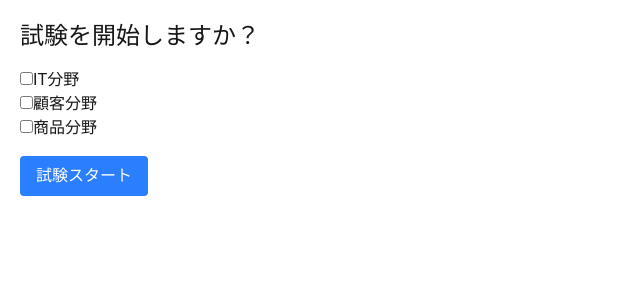
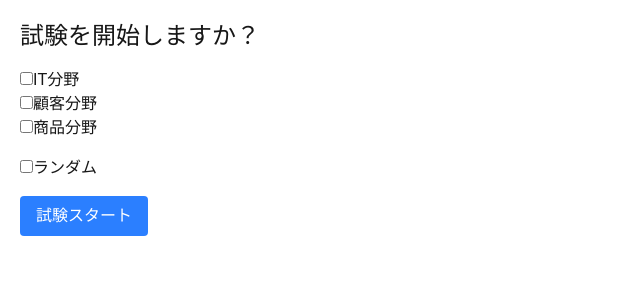
Before and after one commit to hhhtak/next-multiple-choice-questions, a Next.js app: page / in a window 1280 px wide. Shown: the top 300 px of the page, without its empty margins (0-640 px from the left). Built offline with nearby package versions, Linux system fonts and the light colour scheme.

Commit message:
ランダムボタン設置

```diff
--- a/src/app/page.tsx
+++ b/src/app/page.tsx
@@ -8,11 +8,22 @@ import { useEffect, useState } from "react";
 
 type Field = "it" | "customer" | "product";
 
+// Helper function to shuffle an array
+function shuffleArray<T>(array: T[]): T[] {
+  const shuffled = [...array];
+  for (let i = shuffled.length - 1; i > 0; i--) {
+    const j = Math.floor(Math.random() * (i + 1));
+    [shuffled[i], shuffled[j]] = [shuffled[j], shuffled[i]];
+  }
+  return shuffled;
+}
+
 const StartScreen = () => {
   const setQuestionData = useSetAtom(questionDataAtom);
   const setCurrentIndex = useSetAtom(currentIndexAtom);
   const [loading, setLoading] = useState(true);
-  const [selectedFields, setSelectedFields] = useState<Field[]>([]); // 選択された分野を保持
+  const [selectedFields, setSelectedFields] = useState<Field[]>([]);
+  const [isRandom, setIsRandom] = useState(false);
   const router = useRouter();
 
   const handleFieldChange = (field: Field) => {
@@ -21,11 +32,15 @@ const StartScreen = () => {
     );
   };
 
+  const handleRandomChange = () => {
+    setIsRandom((prev) => !prev);
+  };
+
   useEffect(() => {
     const fetchCsv = async () => {
       if (selectedFields.length === 0) {
         setLoading(false);
-        return; // 選択されていない場合は読み込まない
+        return;
       }
 
       setLoading(true);
@@ -37,19 +52,24 @@ const StartScreen = () => {
 
       try {
         const csvDataArrays = await Promise.all(csvPromises);
-        const combinedData = csvDataArrays.flat(); // 複数のCSVデータを結合
+        let combinedData = csvDataArrays.flat();
+
+        // isRandom が変更された場合もシャッフルする
+        if (isRandom) {
+          combinedData = shuffleArray(combinedData);
+        }
+
         setQuestionData(combinedData);
         setCurrentIndex(0);
       } catch (error) {
         console.error("CSVファイルの読み込みに失敗しました:", error);
-        // エラー処理を追加
       } finally {
         setLoading(false);
       }
     };
 
     fetchCsv();
-  }, [selectedFields, setQuestionData, setCurrentIndex]);
+  }, [selectedFields, setQuestionData, setCurrentIndex, isRandom]); // isRandom を依存配列に追加
 
   if (loading) return <div>読み込み中...</div>;
 
@@ -57,7 +77,6 @@ const StartScreen = () => {
     <>
       <h1 className="text-2xl mb-4">試験を開始しますか？</h1>
       <div className="mb-4">
-        {/* チェックボックス */}
         <div>
           <input
             type="checkbox"
@@ -86,10 +105,19 @@ const StartScreen = () => {
           <label htmlFor="product">商品分野</label>
         </div>
       </div>
+      <div className="mb-4">
+        <input
+          type="checkbox"
+          id="random"
+          checked={isRandom}
+          onChange={handleRandomChange}
+        />
+        <label htmlFor="random">ランダム</label>
+      </div>
       <button
         onClick={() => router.push("/questions")}
         className="bg-blue-500 text-white px-4 py-2 rounded"
-        disabled={selectedFields.length === 0} // 選択されていない場合はボタンを無効化
+        disabled={selectedFields.length === 0}
       >
         試験スタート
       </button>
```
